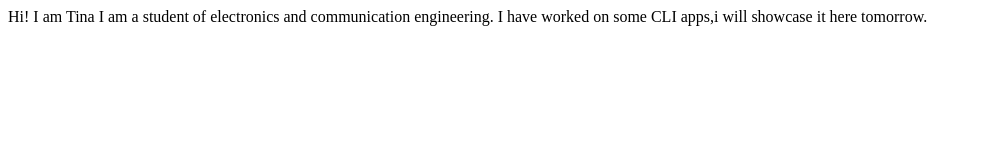
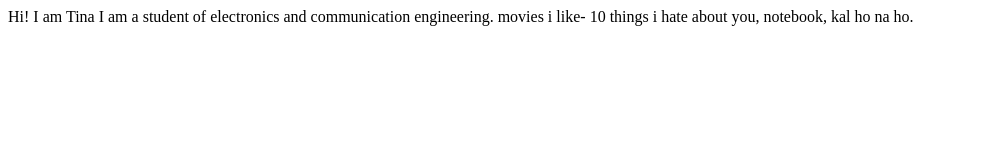
Before and after one commit to tinabaid/tinabaid.com, a plain HTML site: page index.html in a window 1280 px wide. Shown: the whole page, without its empty margins (0-982 px from the left). Drawn offline with Linux system fonts and the light colour scheme.

Commit message:
update some info

```diff
--- a/index.html
+++ b/index.html
@@ -10,6 +10,5 @@
 
     I am a student of electronics and communication engineering.
 
-    I have worked on some CLI apps,i will showcase it here tomorrow.
+movies i like- 10 things i hate about you, notebook, kal ho na ho.
 </body>
-</html>
```
